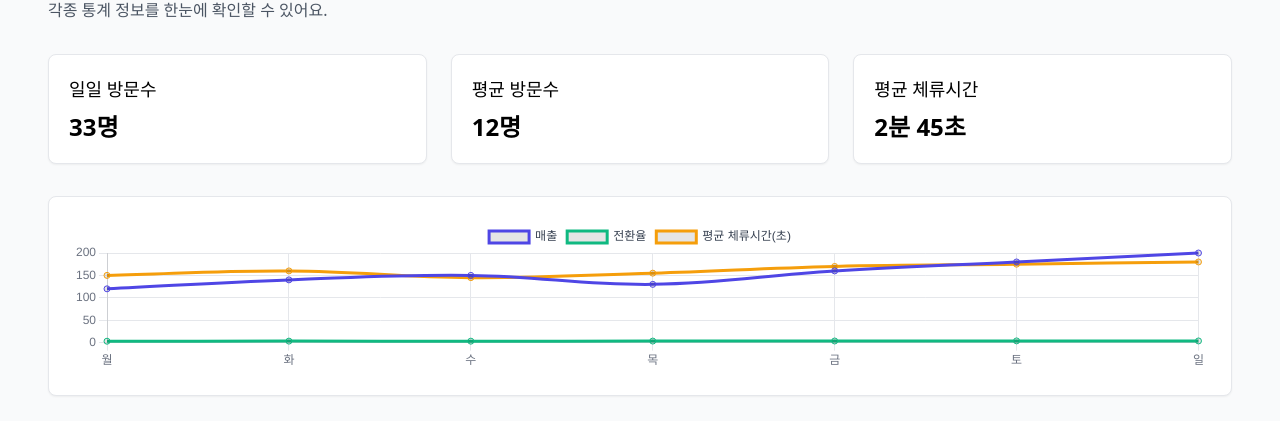
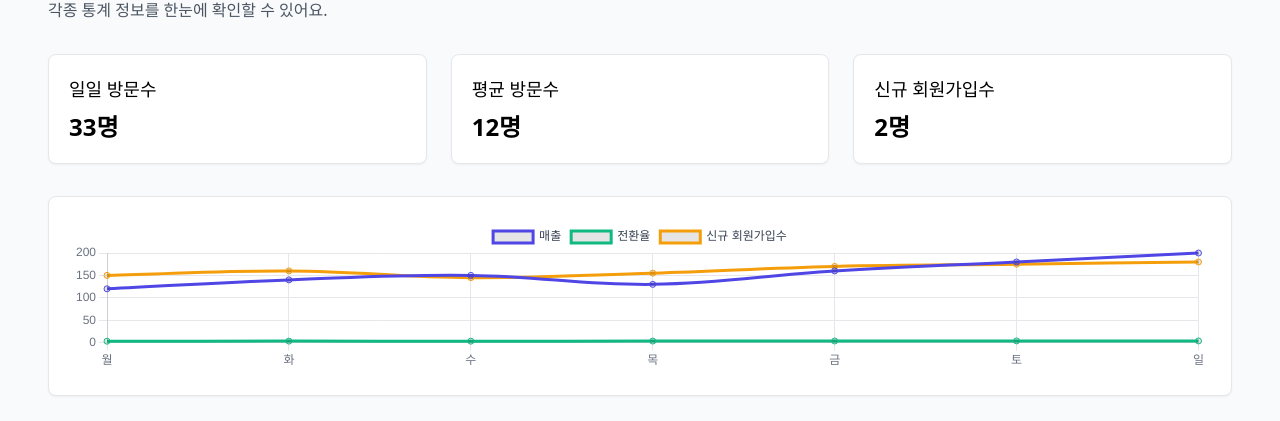
Before and after one commit to doyeonkim1997/vue-responsive-practice, a Vue app: page / in a window 1280 px wide. Shown: the part 166-587 px from the top of the page. Built offline with nearby package versions, Linux system fonts and the light colour scheme; a web font is replaced by a local one.

Commit message:
chore: 홈/대시보드 지표 텍스트 하드코딩값 수정

```diff
--- a/src/components/charts/VisitorLineChart.vue
+++ b/src/components/charts/VisitorLineChart.vue
@@ -42,7 +42,7 @@ onMounted(() => {
         fill: false,
       },
       {
-        label: "평균 체류시간(초)",
+        label: "신규 회원가입수",
         data: [150, 160, 145, 155, 170, 175, 180],
         borderColor: "#F59E0B",
         tension: 0.4,
--- a/src/pages/Home.vue
+++ b/src/pages/Home.vue
@@ -20,8 +20,8 @@ import VisitorLineChart from "@/components/charts/VisitorLineChart.vue";
         <p class="text-2xl font-semibold">12명</p>
       </div>
       <div class="bg-white p-5 rounded-lg shadow-sm border">
-        <h2 class="text-lg mb-2">평균 체류시간</h2>
-        <p class="text-2xl font-semibold">2분 45초</p>
+        <h2 class="text-lg mb-2">신규 회원가입수</h2>
+        <p class="text-2xl font-semibold">2명</p>
       </div>
     </section>
 
```
